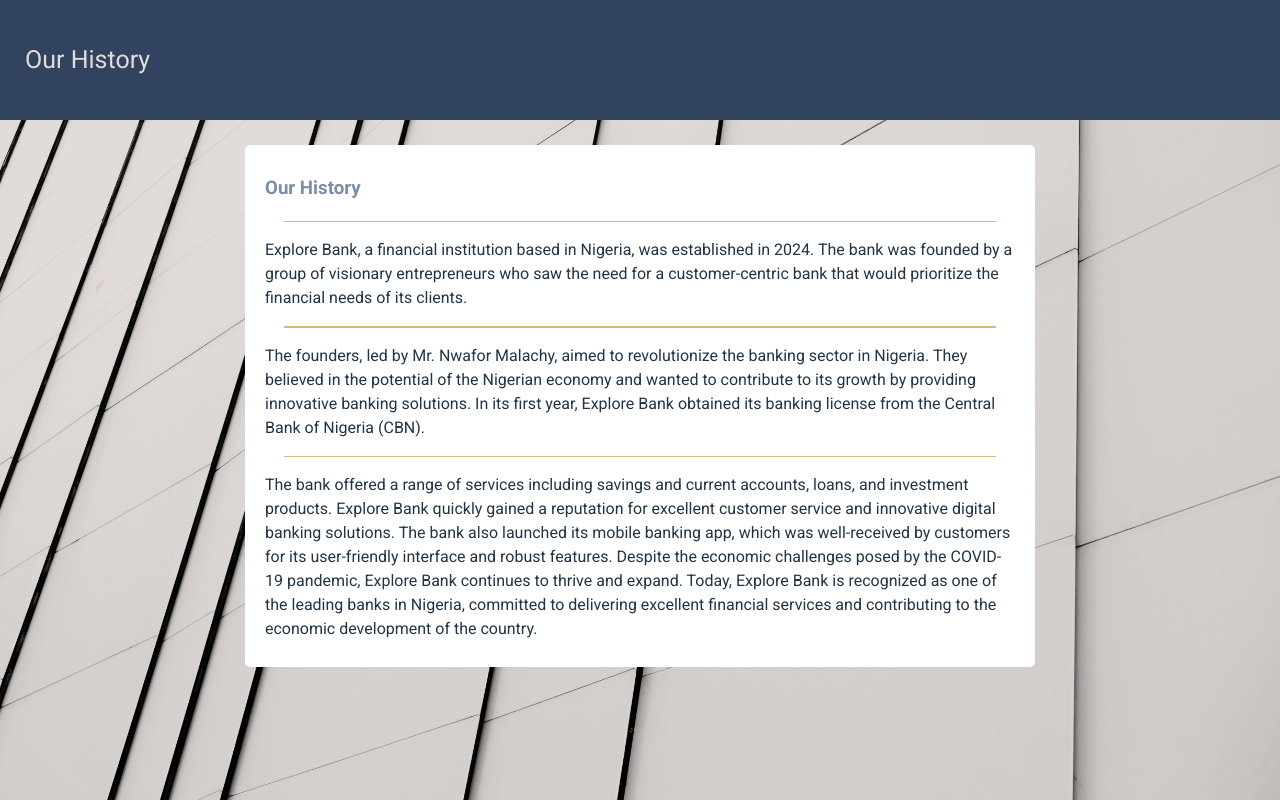
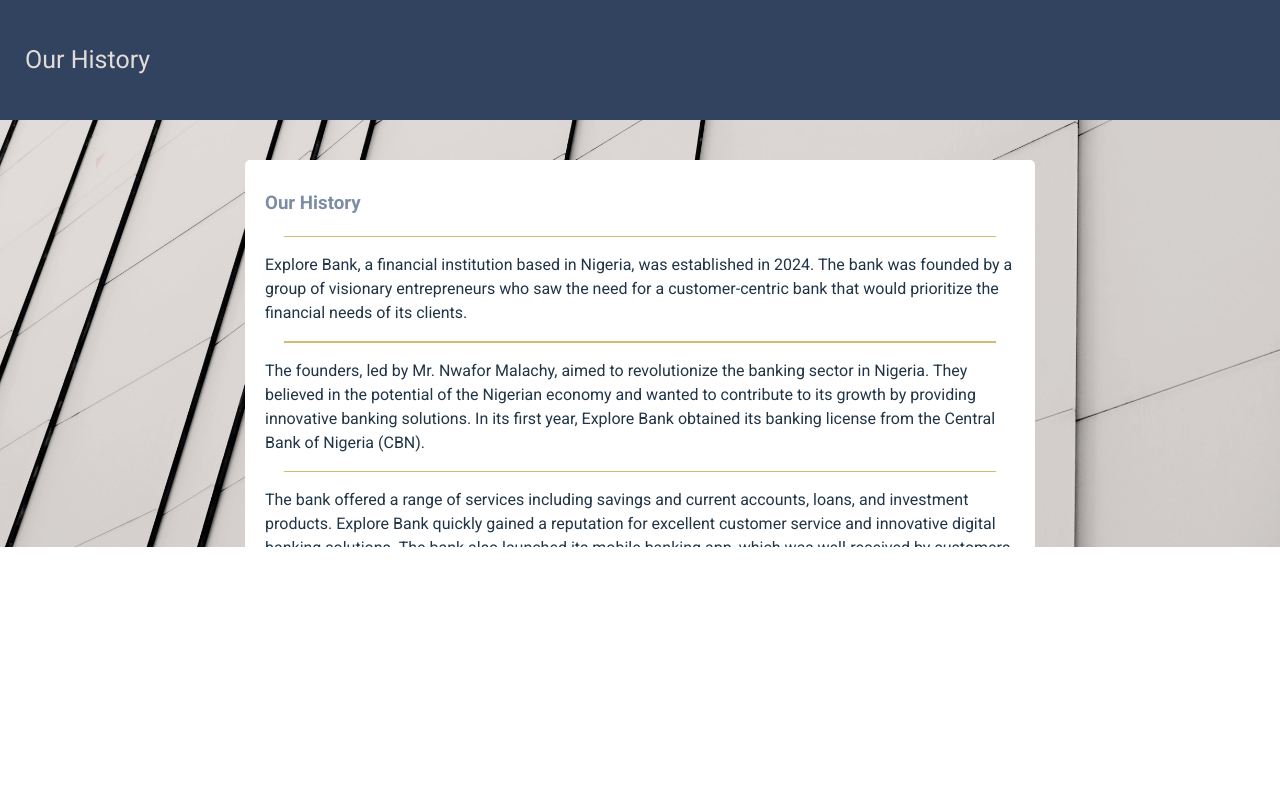
Before and after one commit to MalachyCode/Explore-bank-app, a React (Vite) app in the folder UI/: page /our-history in a window 1280 px wide. Built offline with nearby package versions, Linux system fonts and the light colour scheme; no server answers.

Commit message:
More updates to the styles for the our history page.

```diff
--- a/UI/src/pages/OurHistoryPage/OurHistoryPage.scss
+++ b/UI/src/pages/OurHistoryPage/OurHistoryPage.scss
@@ -1,6 +1,6 @@
 .our-history {
   width: 100vw;
-  height: 100vh;
+  // height: 100vh;
   background: url('../../assets/pexels-henry-&-co-2059736.jpg');
   background-color: #e1dcd9;
   background-blend-mode: multiply;
@@ -30,9 +30,9 @@
     margin: auto;
     border-radius: 5px;
     padding: 10px 20px;
+    margin-bottom: 25px;
     position: relative;
-    margin-top: 25px;
-    top: 15%;
+    top: 20vh;
 
     .line {
       width: 95%;
```
